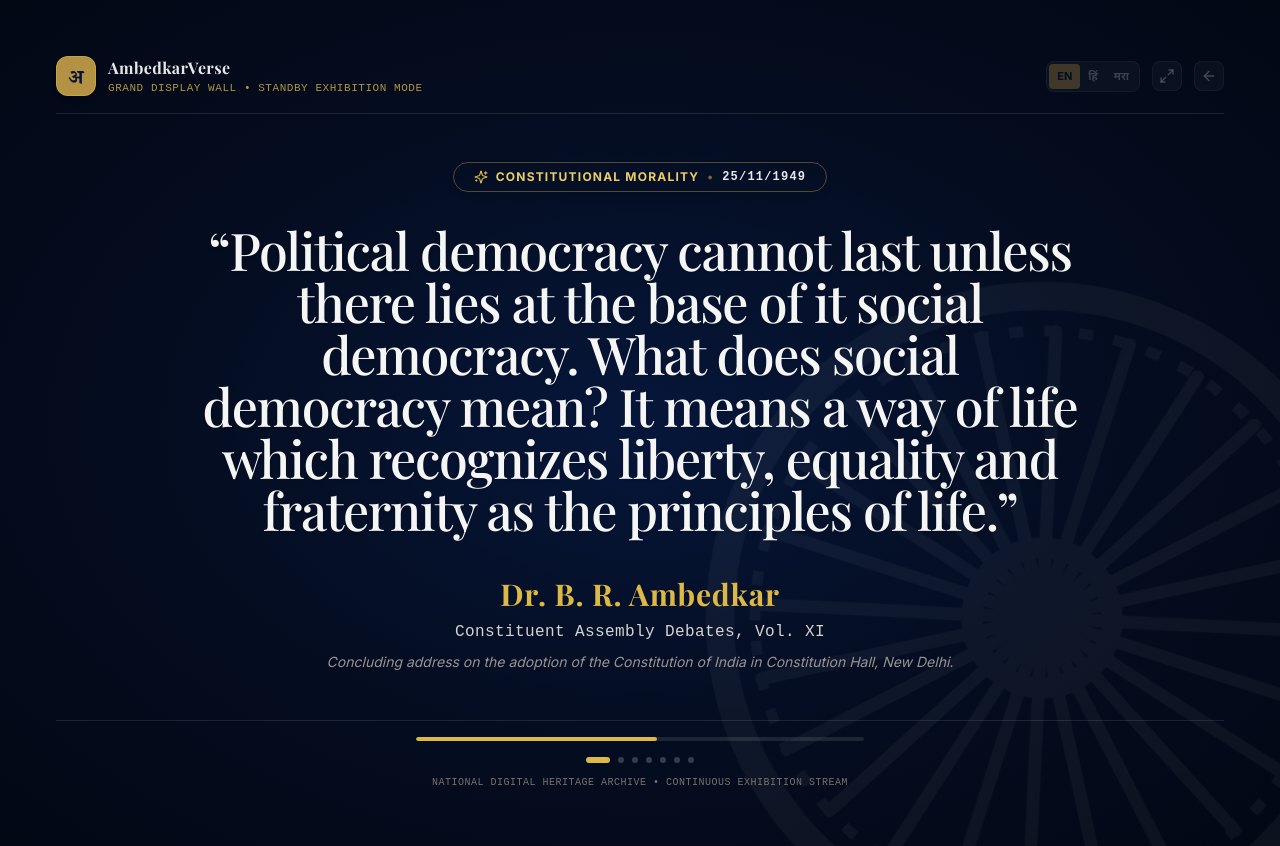
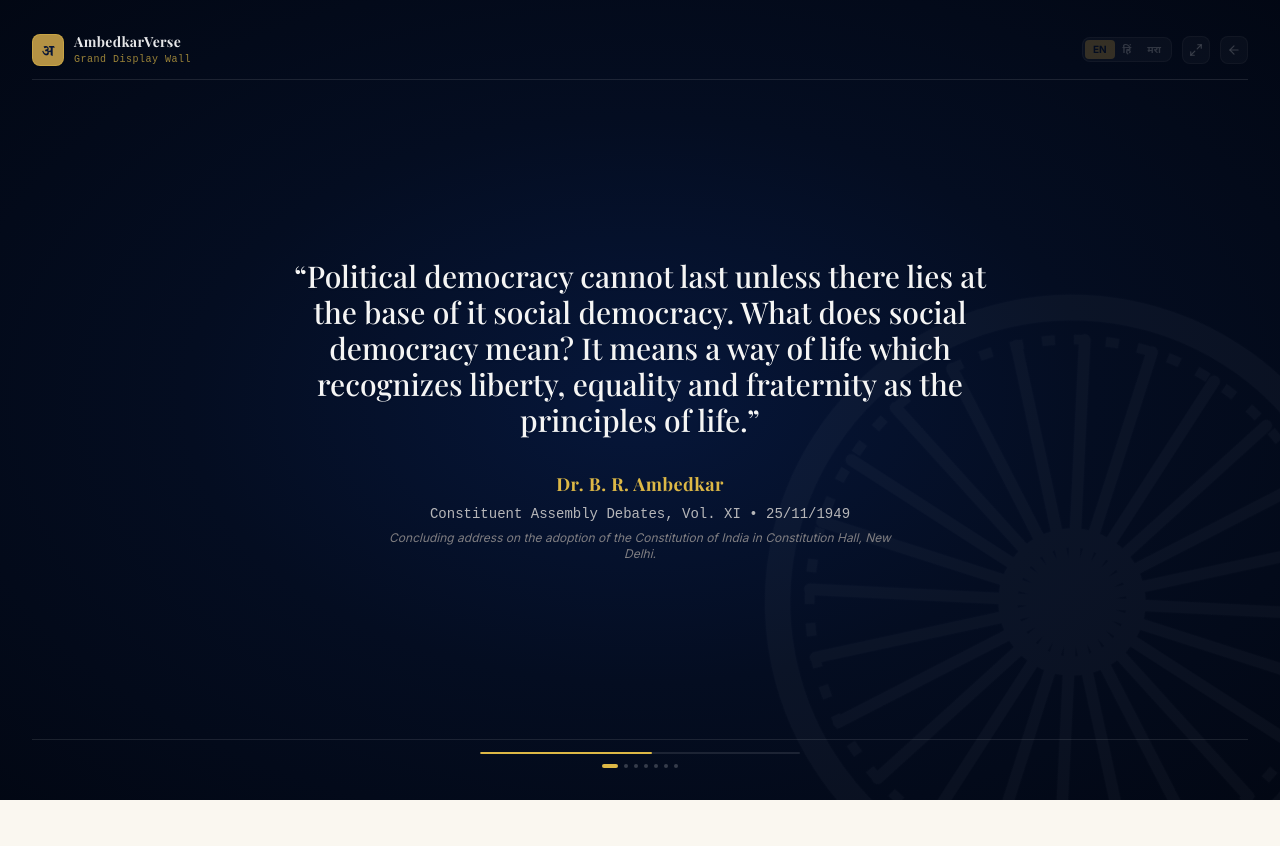
Before and after one commit to ayushpatil1001/Heritage-Intelligence, a Next.js app in the folder apps/web/: page /display in a window 1280 px wide. After the commit the page ends 800 px from the top, so only its background shows below. Built offline with nearby package versions, Linux system fonts and the light colour scheme; a web font is replaced by a local one.

Commit message:
style(display): refine wall page content size and remove unnecessary tags

```diff
--- a/apps/web/src/app/display/DisplayClient.tsx
+++ b/apps/web/src/app/display/DisplayClient.tsx
@@ -4,9 +4,7 @@ import React, { useState, useEffect } from "react";
 import Link from "next/link";
 import { useApp } from "@/context/AppContext";
 import { AshokaChakra } from "@/components/HeritageSymbols";
-import {
-  Sparkles, Maximize2, Minimize2, ArrowLeft,
-} from "lucide-react";
+import { Maximize2, Minimize2, ArrowLeft } from "lucide-react";
 
 interface DisplayQuoteCard {
   quote: string;
@@ -236,45 +234,43 @@ export default function DisplayClient() {
     language === "hi" ? current.author_hi : language === "mr" ? current.author_mr : current.author;
   const localizedSource =
     language === "hi" ? current.source_hi : language === "mr" ? current.source_mr : current.source;
-  const localizedCategory =
-    language === "hi" ? current.category_hi : language === "mr" ? current.category_mr : current.category;
   const localizedContext =
     language === "hi" ? current.historicalContext_hi : language === "mr" ? current.historicalContext_mr : current.historicalContext;
 
   return (
-    <div className="min-h-screen bg-[#040D21] text-white flex flex-col justify-between p-6 sm:p-10 lg:p-14 relative overflow-hidden select-none">
+    <div className="min-h-screen bg-[#040D21] text-white flex flex-col justify-between p-4 sm:p-6 lg:p-8 relative overflow-hidden select-none">
       {/* Background Radial Glow & Slow Ambient Watermark */}
       <div className="absolute inset-0 bg-[radial-gradient(ellipse_at_center,_var(--tw-gradient-stops))] from-[#0A2663]/40 via-[#040D21] to-[#020713] opacity-95 pointer-events-none" />
-      <div className="absolute -right-28 -bottom-32 opacity-[0.04] pointer-events-none">
-        <AshokaChakra size={700} className="text-white" animate={true} />
+      <div className="absolute -right-28 -bottom-32 opacity-[0.03] pointer-events-none">
+        <AshokaChakra size={640} className="text-white" animate={true} />
       </div>
 
-      {/* Top Standby Header: Minimal, Dignified & Discreet */}
-      <header className="relative z-10 flex items-center justify-between border-b border-white/10 pb-4">
-        {/* Left: Emblem & Institutional Title */}
-        <div className="flex items-center gap-3">
-          <div className="w-10 h-10 rounded-xl bg-gold-500/90 text-navy-950 flex items-center justify-center font-serif font-black text-xl shadow-md border border-gold-400/50 shrink-0">
+      {/* Top Standby Header: Compact, Dignified & Discreet */}
+      <header className="relative z-10 flex items-center justify-between border-b border-white/10 pb-3">
+        {/* Left: Emblem & Title */}
+        <div className="flex items-center gap-2.5">
+          <div className="w-8 h-8 rounded-lg bg-gold-500/90 text-navy-950 flex items-center justify-center font-serif font-black text-base shadow-sm border border-gold-400/50 shrink-0">
             अ
           </div>
           <div>
-            <h1 className="text-sm sm:text-base font-serif font-bold tracking-wide text-white/90 leading-tight">
+            <h1 className="text-xs sm:text-sm font-serif font-bold tracking-wide text-white/90 leading-tight">
               {t.appName}
             </h1>
-            <p className="text-[11px] text-gold-400/80 font-mono tracking-wider uppercase">
-              {t.display.wallSubtitle} • Standby Exhibition Mode
+            <p className="text-[10px] text-gold-400/70 font-mono tracking-wider">
+              {t.display.wallSubtitle}
             </p>
           </div>
         </div>
 
         {/* Right: Low-opacity unobtrusive controls for museum staff / attendants */}
-        <div className="flex items-center gap-3 opacity-30 hover:opacity-100 transition-opacity duration-300">
+        <div className="flex items-center gap-2.5 opacity-25 hover:opacity-100 transition-opacity duration-300">
           {/* Subtle Language Pills */}
-          <div className="inline-flex rounded-lg bg-white/10 p-0.5 border border-white/15 text-[11px]">
+          <div className="inline-flex rounded-lg bg-white/10 p-0.5 border border-white/15 text-[10px]">
             {(["en", "hi", "mr"] as const).map((l) => (
               <button
                 key={l}
                 onClick={() => setLanguage(l)}
-                className={`px-2 py-1 rounded font-bold transition-all cursor-pointer ${
+                className={`px-2 py-0.5 rounded font-bold transition-all cursor-pointer ${
                   language === l
                     ? "bg-gold-500 text-navy-950 shadow-xs"
                     : "text-white/70 hover:text-white"
@@ -292,7 +288,7 @@ export default function DisplayClient() {
             title={isFullscreen ? "Exit Fullscreen (F)" : "Enter Fullscreen (F)"}
             aria-label="Toggle Fullscreen"
           >
-            {isFullscreen ? <Minimize2 className="w-4 h-4" /> : <Maximize2 className="w-4 h-4" />}
+            {isFullscreen ? <Minimize2 className="w-3.5 h-3.5" /> : <Maximize2 className="w-3.5 h-3.5" />}
           </button>
 
           {/* Discreet Exit Link */}
@@ -302,40 +298,32 @@ export default function DisplayClient() {
             title="Return to Home Portal"
             aria-label="Return to Home Portal"
           >
-            <ArrowLeft className="w-4 h-4" />
+            <ArrowLeft className="w-3.5 h-3.5" />
           </Link>
         </div>
       </header>
 
-      {/* Main Screen: Cinematic Quotation Standby Display */}
-      <main className="relative z-10 my-auto py-8 sm:py-12 max-w-5xl mx-auto text-center w-full px-4 flex flex-col items-center justify-center">
+      {/* Main Screen: Refined Proportion Standby Quotation */}
+      <main className="relative z-10 my-auto py-6 sm:py-8 max-w-3xl mx-auto text-center w-full px-4 flex flex-col items-center justify-center">
         <div
           className={`transition-all duration-500 ease-in-out w-full flex flex-col items-center ${
-            fadeState === "in" ? "opacity-100 translate-y-0" : "opacity-0 translate-y-3"
+            fadeState === "in" ? "opacity-100 translate-y-0" : "opacity-0 translate-y-2"
           }`}
         >
-          {/* Category Badge & Historic Date strictly in DD/MM/YYYY */}
-          <div className="inline-flex items-center gap-2 text-xs font-bold uppercase tracking-widest text-gold-300 bg-gold-950/70 border border-gold-500/40 px-5 py-1.5 rounded-full mb-8 shadow-md">
-            <Sparkles className="w-3.5 h-3.5 text-gold-400" />
-            <span>{localizedCategory}</span>
-            <span className="text-gold-500/60">•</span>
-            <span className="font-mono text-white/90">{current.year}</span>
-          </div>
-
-          {/* The Hero Quotation */}
-          <blockquote className="text-2xl sm:text-4xl md:text-5xl lg:text-[3.25rem] font-serif font-normal text-stone-100 leading-snug sm:leading-tight tracking-tight min-h-[160px] sm:min-h-[220px] flex items-center justify-center max-w-4xl mx-auto drop-shadow-sm">
+          {/* The Quotation: Elegantly sized & readable */}
+          <blockquote className="text-lg sm:text-2xl md:text-3xl font-serif font-normal text-stone-100 leading-relaxed sm:leading-relaxed tracking-normal min-h-[90px] sm:min-h-[120px] flex items-center justify-center max-w-2xl sm:max-w-3xl mx-auto drop-shadow-sm">
             {localizedQuote}
           </blockquote>
 
-          {/* Author & Citational Source */}
-          <div className="mt-8 sm:mt-10 space-y-2">
-            <div className="text-2xl sm:text-3xl font-serif font-bold text-gold-400 tracking-wide">
+          {/* Author & Source Attribution without bulky badge tags */}
+          <div className="mt-6 sm:mt-8 space-y-1.5">
+            <div className="text-base sm:text-lg font-serif font-bold text-gold-400 tracking-wide">
               {localizedAuthor}
             </div>
-            <div className="text-sm sm:text-base text-stone-300 font-mono tracking-wide">
-              {localizedSource}
+            <div className="text-xs sm:text-sm text-stone-300/85 font-mono">
+              {localizedSource} • {current.year}
             </div>
-            <div className="text-xs sm:text-sm text-stone-400/90 max-w-2xl mx-auto mt-2 italic font-sans leading-relaxed">
+            <div className="text-[11px] sm:text-xs text-stone-400/75 max-w-lg mx-auto mt-1 italic font-sans leading-relaxed">
               {localizedContext}
             </div>
           </div>
@@ -343,9 +331,9 @@ export default function DisplayClient() {
       </main>
 
       {/* Bottom Screen: Quiet Auto-Rotation Progress Line & Indicator */}
-      <footer className="relative z-10 flex flex-col items-center justify-center gap-3 pt-4 border-t border-white/10">
+      <footer className="relative z-10 flex flex-col items-center justify-center gap-2 pt-3 border-t border-white/10">
         {/* Subtle, Minimal Progress Bar */}
-        <div className="w-full max-w-xs sm:max-w-md bg-white/10 h-1 rounded-full overflow-hidden">
+        <div className="w-full max-w-xs bg-white/10 h-0.5 rounded-full overflow-hidden">
           <div
             className={`bg-gold-400 h-full transition-all duration-100 ease-linear rounded-full ${
               isPaused ? "opacity-40" : "opacity-100"
@@ -355,21 +343,16 @@ export default function DisplayClient() {
         </div>
 
         {/* Subtle Slide Indicator Dots */}
-        <div className="flex items-center gap-2 pt-1">
+        <div className="flex items-center gap-1.5 pt-0.5">
           {EXHIBITION_QUOTES.map((_, i) => (
             <span
               key={i}
-              className={`h-1.5 rounded-full transition-all duration-500 ${
-                activeIdx === i ? "w-6 bg-gold-400" : "w-1.5 bg-white/20"
+              className={`h-1 rounded-full transition-all duration-500 ${
+                activeIdx === i ? "w-4 bg-gold-400" : "w-1 bg-white/20"
               }`}
             />
           ))}
         </div>
-
-        {/* Subdued Standby Attribution */}
-        <p className="text-[10px] text-stone-500 font-mono tracking-wider uppercase">
-          National Digital Heritage Archive • Continuous Exhibition Stream
-        </p>
       </footer>
     </div>
   );
```
